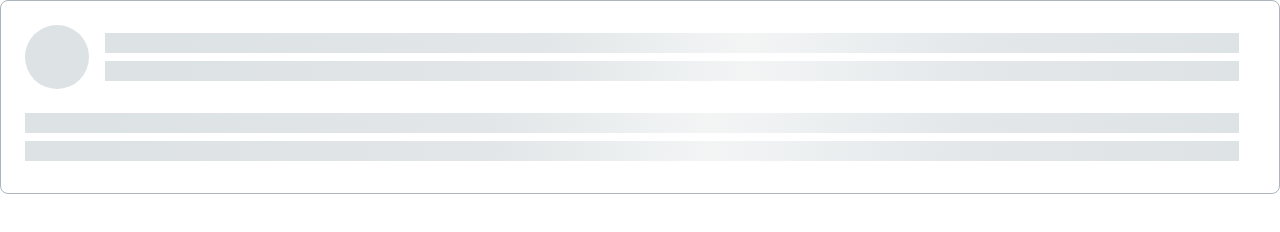
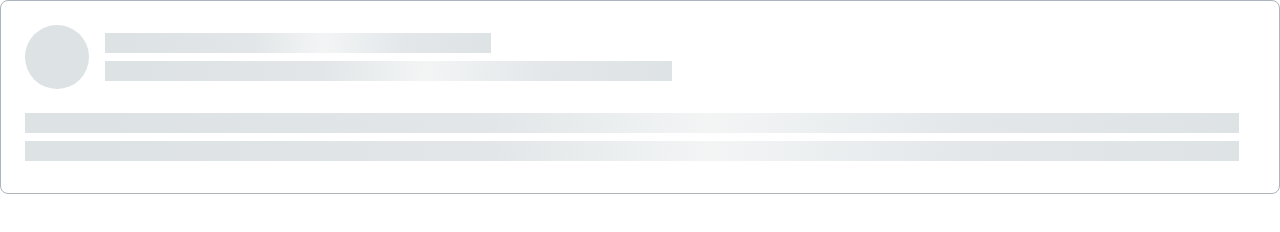
Before and after one commit to js-tasks-ru/htmlcss-20220120_vyacheslav-dyomin, a website: page 04-lection2/02-skeleton/index.html in a window 1280 px wide. Drawn offline with Linux system fonts and the light colour scheme.

Commit message:
04-02 skeleton

```diff
--- a/04-lection2/02-skeleton/index.html
+++ b/04-lection2/02-skeleton/index.html
@@ -10,8 +10,8 @@
             <div class="skeleton__header">
                 <div class="skeleton__avatar"></div>
                 <div class="skeleton__wrapper">
-                    <div class="skeleton__line skeleton__line-short"></div>
-                    <div class="skeleton__line skeleton__line-half"></div>
+                    <div class="skeleton__line skeleton__line_short"></div>
+                    <div class="skeleton__line skeleton__line_half"></div>
                 </div>
             </div>
             <div class="skeleton__line"></div>
```
